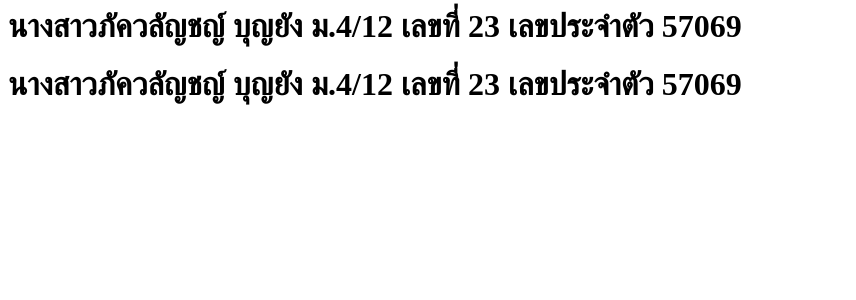
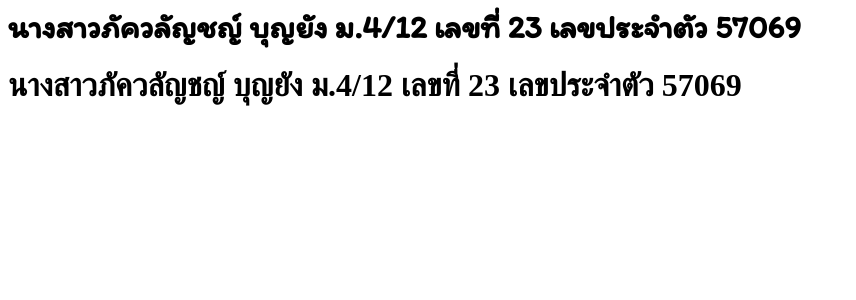
Before and after one commit to phakwalun/my-web, a PHP site: page /font.php in a window 1280 px wide. Shown: the top 300 px of the page, without its empty margins (0-856 px from the left). Run offline with PHP 8.4, Linux system fonts and the light colour scheme; some web fonts are replaced.

Commit message:
Update font.php

```diff
--- a/font.php
+++ b/font.php
@@ -4,7 +4,7 @@
     <style>
       @font-face{
         font-family: "MyFont1";
-        src: url("AnyConv.com_Itim Regular.ttf");
+        src: url("Itim Regular.ttf");
       }
       @font-face{
         font-family: "MyFont2";
```
